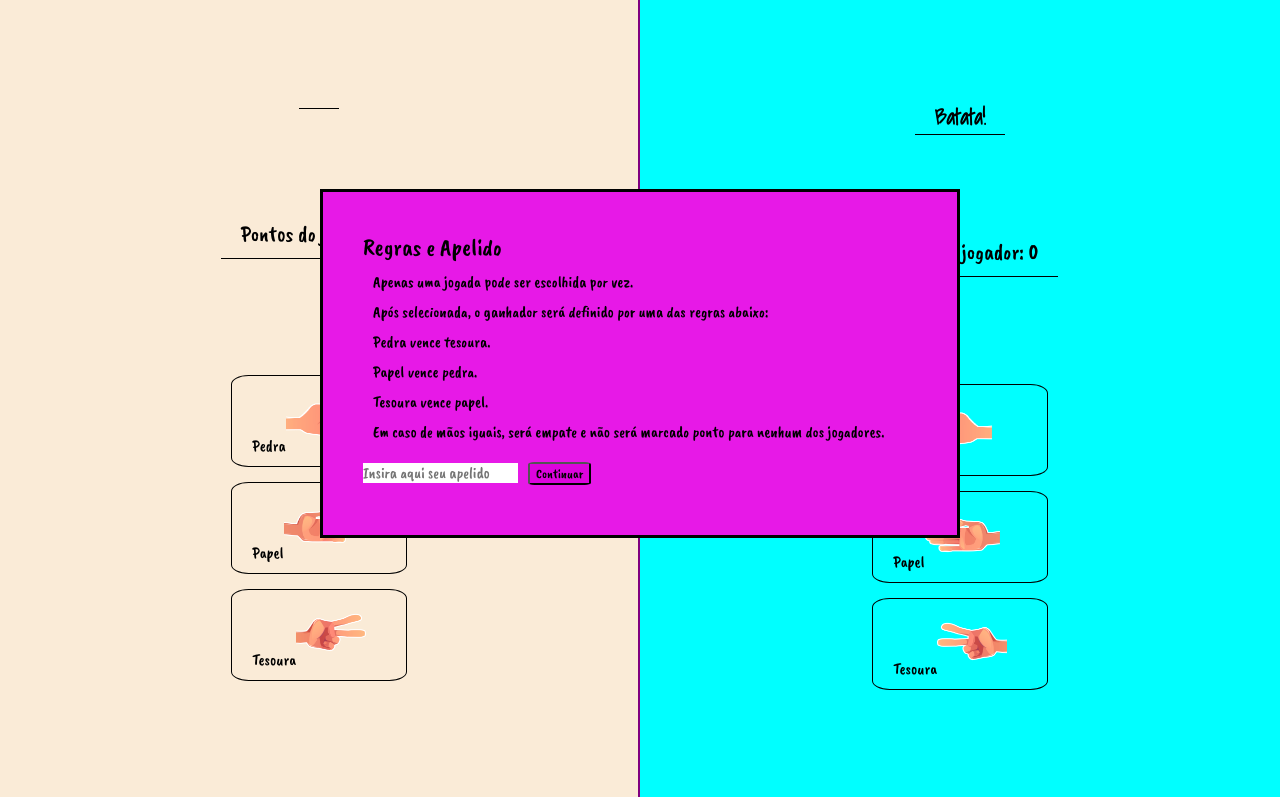
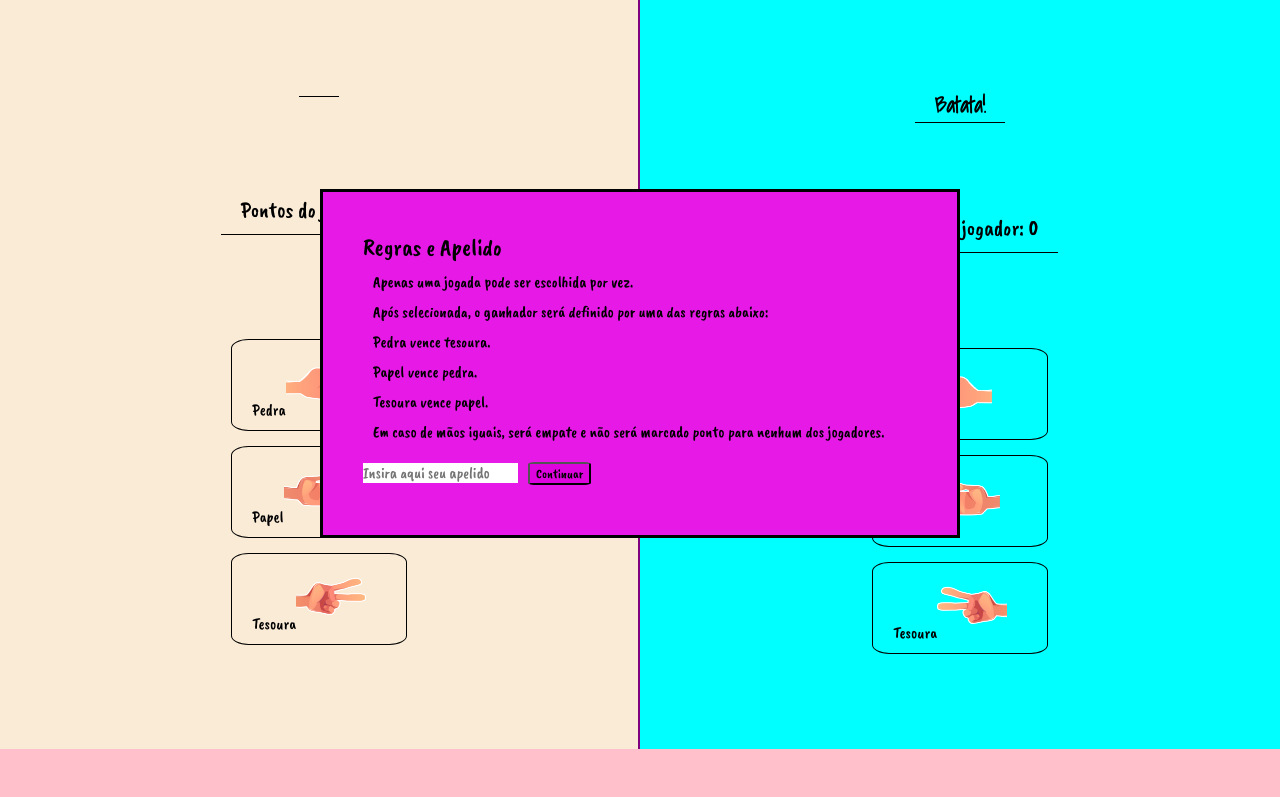
Before and after one commit to Kenzie-Academy-Brasil-Developers/m2-entrega-jogo-de-azar-poo-sprint2b-joaovictorprocopio, a plain HTML site: page index.html in a window 1280 px wide. Shown: the part 37-834 px from the top of the page. After the commit the page ends 800 px from the top, so only its background shows below. Drawn offline with nearby package versions, Linux system fonts and the light colour scheme; a web font is replaced by a local one.

Commit message:
Modif src/styles/style.css

```diff
--- a/src/styles/style.css
+++ b/src/styles/style.css
@@ -21,7 +21,7 @@ h1{
 
 .telaDoJogador{
     width: 50vw;
-    height: 100vh;
+    height: 94vh;
     background-color: antiquewhite;
     display: flex;
     flex-direction: column;
@@ -32,8 +32,8 @@ h1{
 
 .telaDoBot{
     width: 50vw;
-    height: 100vh;
-    background-color: antiquewhite;
+    height: 94vh;
+    background-color: aqua;
     display: flex;
     flex-direction: column;
     align-items: center;
@@ -77,12 +77,6 @@ img{
 .maos:hover{
     cursor: pointer;
     background-color: rgb(247, 151, 226);
-}
-
-.telaDoBot{
-    width: 50vw;
-    height: 100vh;
-    background-color: aqua;
 }
 
 .model--container{
```
